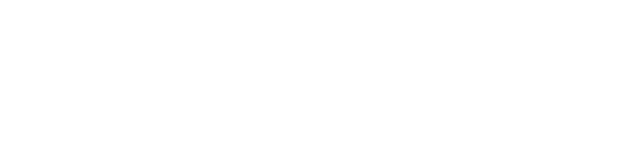
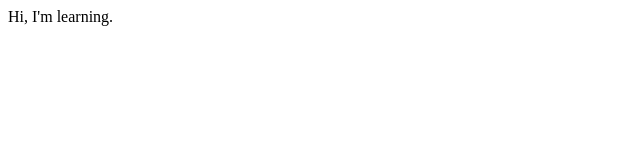
Before and after one commit to anac-lalala/wwcode-gitact-ana, a plain HTML site: page index.html in a window 1280 px wide. Shown: the whole page, without its empty margins (0-640 px from the left). Drawn offline with Linux system fonts and the light colour scheme.

Commit message:
Feature changes

```diff
--- a/index.html
+++ b/index.html
@@ -7,6 +7,6 @@
     <title>Document</title>
 </head>
 <body>
-
+    Hi, I'm learning.
 </body>
 </html>
```
Also changed, not shown: 1 other file.
